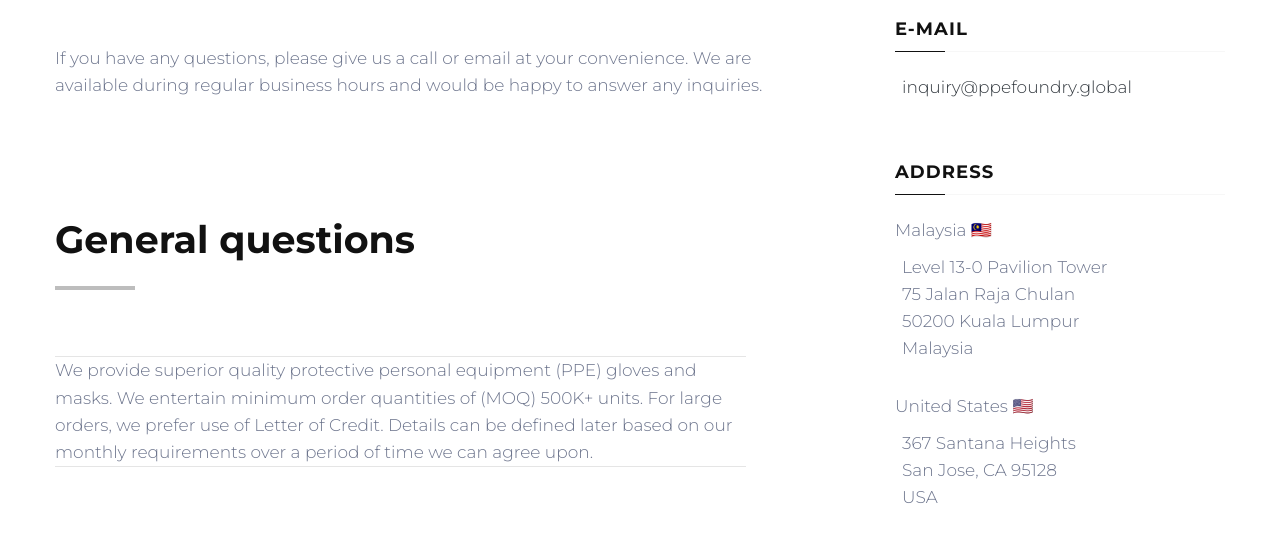
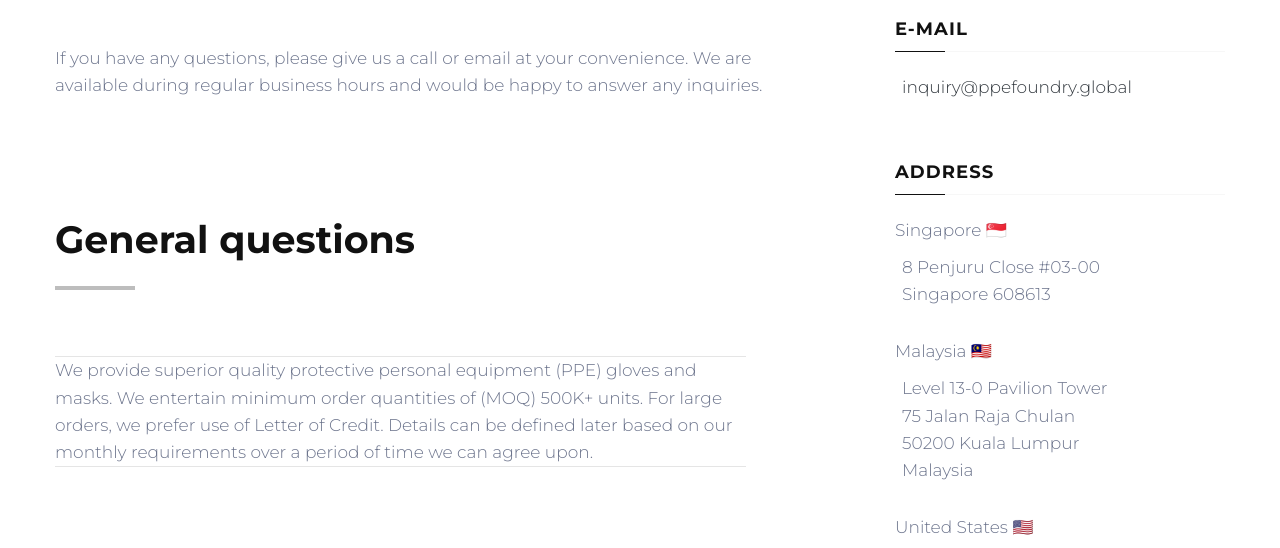
Before and after one commit to gabrielmgonzaga/ppefoundry, a plain HTML site: page contact-us.html in a window 1280 px wide. Shown: the part 511-1059 px from the top of the page. Drawn offline with Linux system fonts and the light colour scheme; a script that the page names is missing; a web font is replaced by a local one.

Commit message:
add singapore address

```diff
--- a/contact-us.html
+++ b/contact-us.html
@@ -178,7 +178,24 @@
                     </div>
                     <div class="sidebar-item">
                       <h6>address</h6>
+
                       <hr class="text-subline">
+
+                      <div class="offset-top-20">
+                        <p>Singapore 🇸🇬</p>
+                        <div class="unit flex-row unit-spacing-xxs p">
+                          <div class="unit-left">
+                            <div class="icon icon-xxs text-middle mdi mdi-map-marker text-primary novi-icon"></div>
+                          </div>
+                          <div class="unit-body">
+                            <p>
+                              8 Penjuru Close #03-00 </br>
+                              Singapore 608613
+                            </p>
+                          </div>
+                        </div>
+                      </div>
+
                       <div class="offset-top-20">
                         <p>Malaysia 🇲🇾</p>
                         <div class="unit flex-row unit-spacing-xxs p">
@@ -195,6 +212,7 @@
                           </div>
                         </div>
                       </div>
+
                       <div class="offset-top-20">
                         <p>United States 🇺🇸</p>
                         <div class="unit flex-row unit-spacing-xxs p">
```
